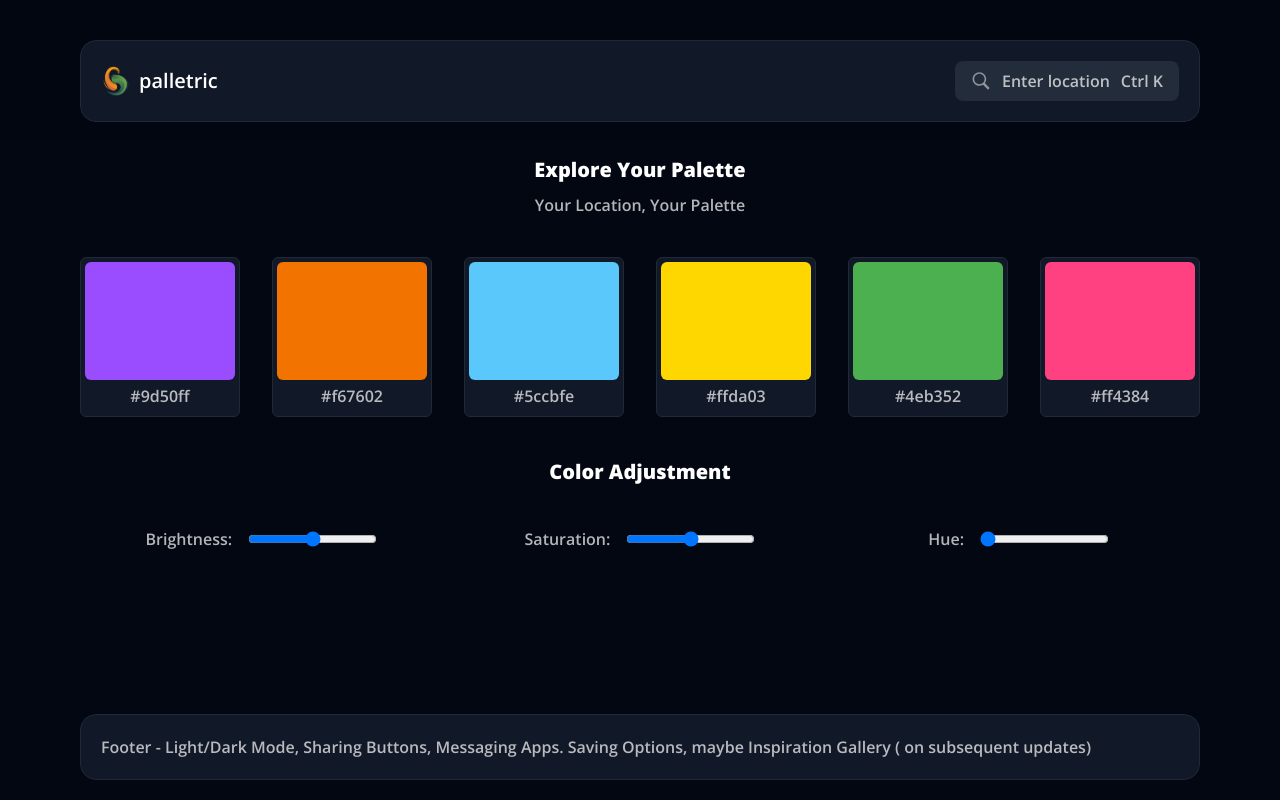
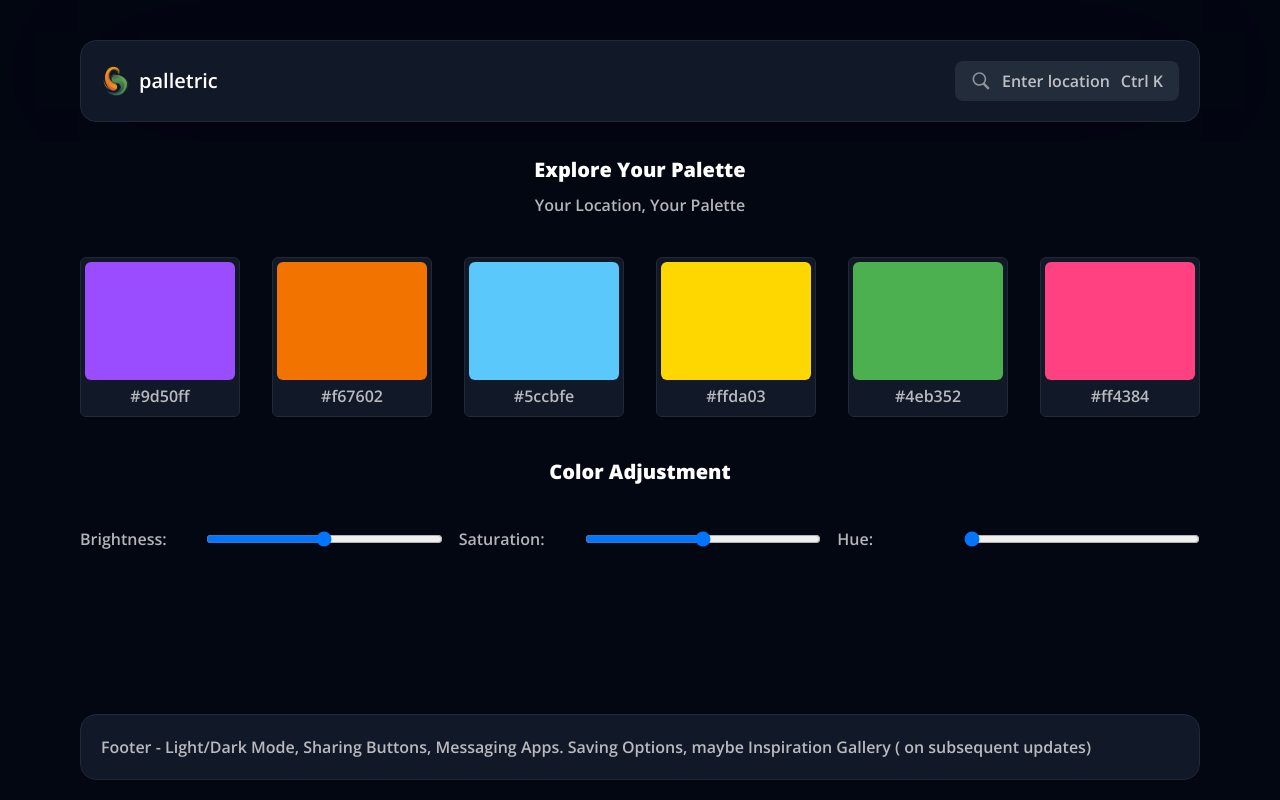
Before and after one commit to Joshardals/Palletric, a Next.js app: page / in a window 1280 px wide. Built offline with nearby package versions, Linux system fonts and the light colour scheme; no server answers.

Commit message:
initial commit

```diff
--- a/components/shared/ColorControls.tsx
+++ b/components/shared/ColorControls.tsx
@@ -10,7 +10,7 @@ export default function ColorControls() {
   return (
     <div className="space-y-10">
       <h1 className="h1-bold text-center font-bold">Color Adjustment</h1>
-      <div className="grid grid-cols-3 gap-4 max-md:grid-cols-1 *:justify-center">
+      <div className="grid grid-cols-3 gap-4 max-md:grid-cols-1 sm:*:justify-center">
         <Slider
           label="Brightness"
           value={brightness}
--- a/components/shared/Header.tsx
+++ b/components/shared/Header.tsx
@@ -4,7 +4,7 @@ import Search from "./Search";
 
 export default function Header() {
   return (
-    <div className="fixed top-0 left-0 right-0 backdrop-blur-[100px] select-none hfPadding z-10 bg-gray-950/80">
+    <div className="fixed top-0 left-0 right-0 backdrop-blur-[100px] select-none hfPadding z-10 bg-gray-950/70">
       <div
         className="flex items-center justify-between bg-gray-900
        backdrop-blur-lg rounded-2xl p-5 border border-gray-800"
--- a/components/shared/Slider.tsx
+++ b/components/shared/Slider.tsx
@@ -2,7 +2,7 @@ import { SliderProps } from "@/typings";
 
 export default function Slider({ label, value, onChange }: SliderProps) {
   return (
-    <div className="flex items-center space-x-4">
+    <div className="grid grid-cols-3 gap-4">
       <label htmlFor={`${label.toLowerCase()}Slider`}>{label}:</label>
       <input
         type="range"
@@ -10,6 +10,7 @@ export default function Slider({ label, value, onChange }: SliderProps) {
         value={value}
         min="0"
         max="200"
+        className="col-span-2"
         onChange={(e) => onChange(parseInt(e.target.value, 10))}
       />
     </div>
```
